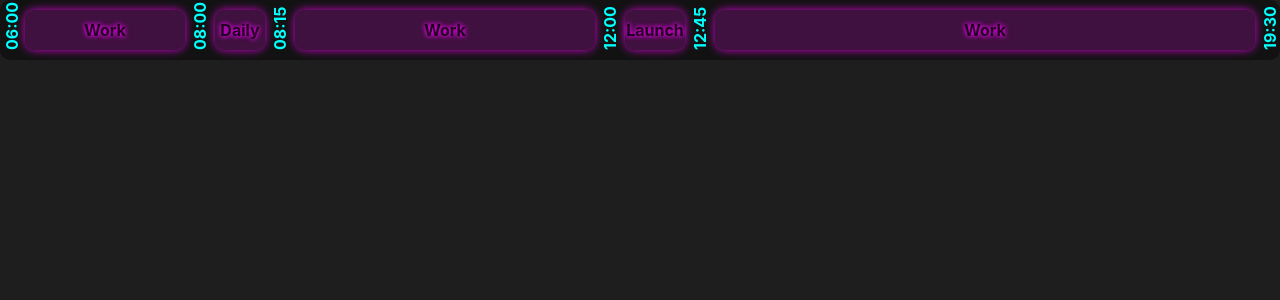
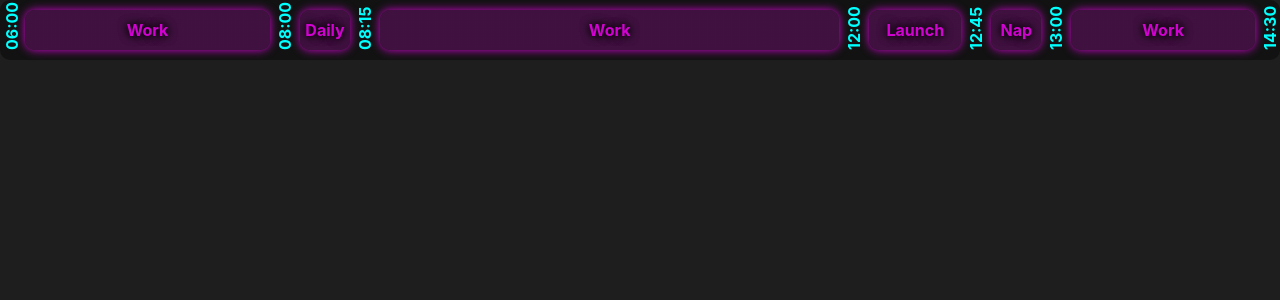
Before and after one commit to LucasJappert/online-notes, a Vue app: page /progress-work in a window 1280 px wide. Shown: the top 300 px of the page. Built offline with nearby package versions, Linux system fonts and the light colour scheme.

Commit message:
style variants

```diff
--- a/src/views/ProgressWork.vue
+++ b/src/views/ProgressWork.vue
@@ -35,13 +35,14 @@ interface Segment {
 const currentProgress = ref<number>(0);
 let intervalId: number | null = null;
 
-// const segments = ref<Segment[]>([{ title: "Work", startTime: "01:00", endTime: "08:00" }]);
+// const segments = ref<Segment[]>([{ title: "Work", startTime: "20:00", endTime: "21:00" }]);
 const segments = ref<Segment[]>([
     { title: "Work", startTime: "06:00", endTime: "08:00" },
     { title: "Daily", startTime: "08:00", endTime: "08:15" },
     { title: "Work", startTime: "08:15", endTime: "12:00" },
     { title: "Launch", startTime: "12:00", endTime: "12:45" },
-    { title: "Work", startTime: "12:45", endTime: "19:30" },
+    { title: "Nap", startTime: "12:45", endTime: "13:00" },
+    { title: "Work", startTime: "13:00", endTime: "14:30" },
     // { title: "Nap", startTime: "14:00", endTime: "14:15" },
     // { title: "Work", startTime: "14:15", endTime: "16:00" },
     // { title: "Random time", startTime: "16:00", endTime: "20:00" },
@@ -81,7 +82,9 @@ const isCurrentSegment = (segment: Segment): boolean => {
 
     const isCurrent = currentTime >= segmentStart && currentTime <= segmentEnd;
 
-    return isCurrent;
+    if (isCurrent) return true;
+
+    return false;
 };
 
 const currentSegmentProgress = (segment: Segment): number => {
@@ -164,8 +167,8 @@ onBeforeUnmount(() => {
     }
 }
 .completed-segment {
-    color: #000000cc; /* Texto blanco para buen contraste */
-    text-shadow: 0px 0px 5px #ff00ffcc, 0px 0px 5px #ff00ffcc;
+    color: #ff00ffcc; /* Texto blanco para buen contraste */
+    text-shadow: 0px 0px 10px #000000, 0px 0px 10px #000000;
     // background: linear-gradient(45deg, #00ffff50, #00ffff20, #00ffff50, #00ffff20);
     background: linear-gradient(45deg, #4b114bcc, #4b114bcc 25%, #4b114bcc 50%, #4b114bcc 90%);
     background-size: 200% 100%; /* Tamaño del fondo */
```
